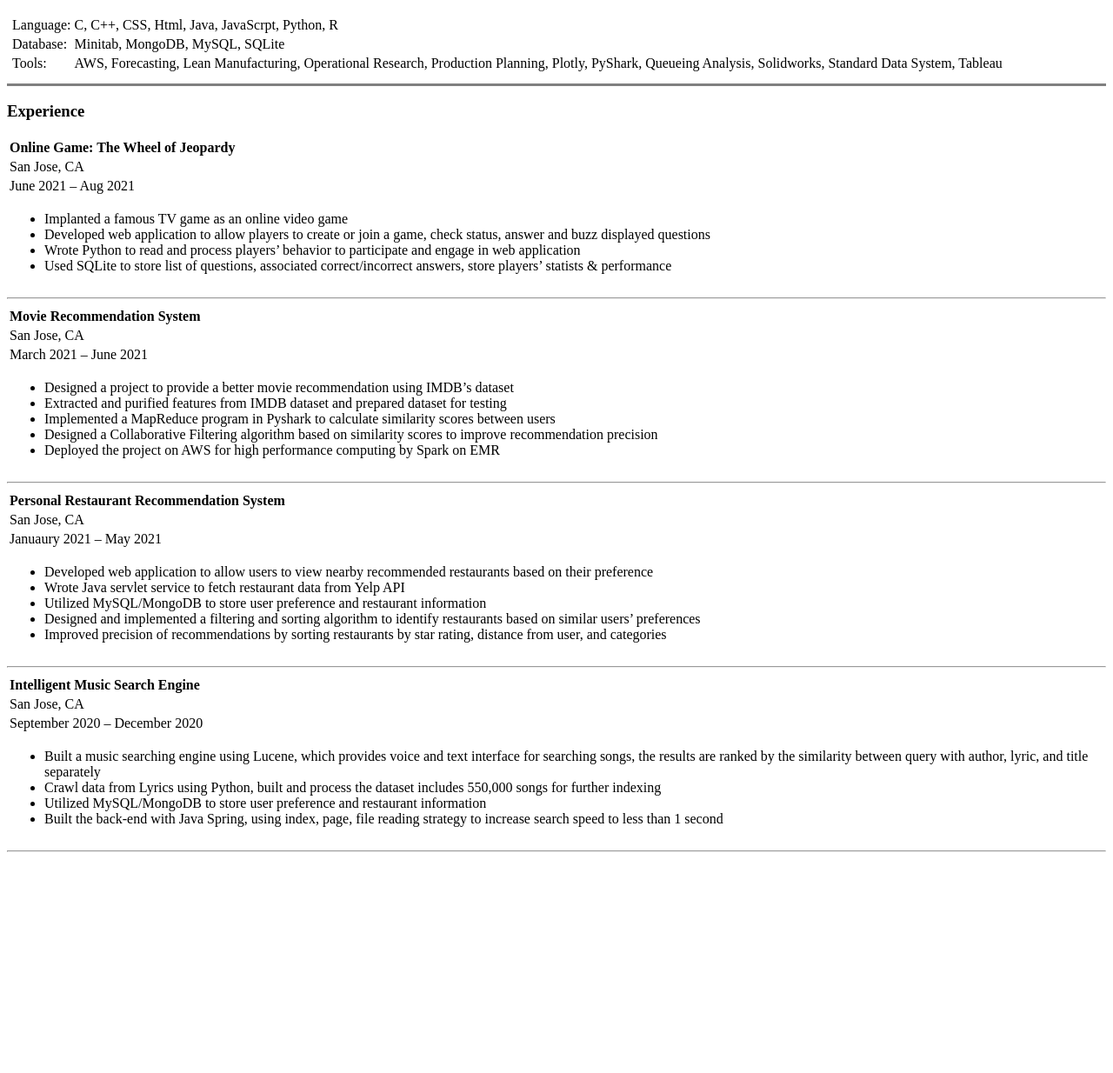
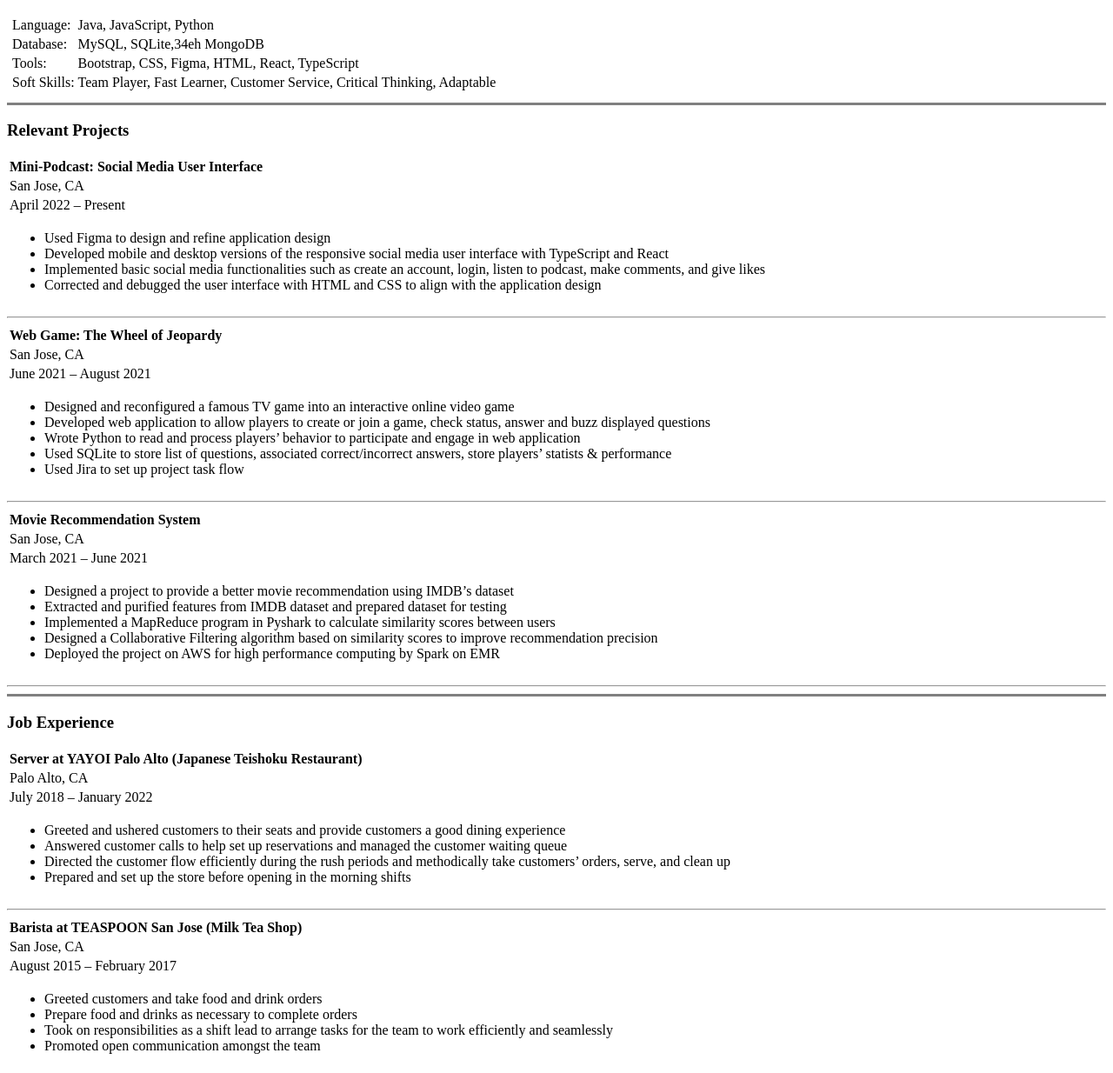
Before and after one commit to theAceChen/resume, a plain HTML site: page index.html in a window 1280 px wide. Shown: the part 480-1714 px from the top of the page at 87% size. Before the commit the page ends 1468 px from the top, so only its background shows below. Drawn offline with Linux system fonts and the light colour scheme.

Commit message:
Update index.html

```diff
--- a/index.html
+++ b/index.html
@@ -54,17 +54,20 @@
         <table>
           <tr>
             <td>Language: </td>
-            <td>C, C++, CSS, Html, Java, JavaScrpt, Python, R</td>
+            <td>Java, JavaScript, Python</td>
           </tr>
           <tr>
             <td>Database: </td>
-            <td>Minitab, MongoDB, MySQL, SQLite</td>
+            <td>MySQL, SQLite,34eh MongoDB</td>
           </tr>
           <tr>
             <td>Tools: </td>
-            <td>AWS, Forecasting, Lean Manufacturing, Operational Research, Production Planning, Plotly, PyShark, Queueing Analysis, Solidworks, Standard Data System, Tableau</td>
+            <td>Bootstrap, CSS, Figma, HTML, React, TypeScript</td>
           </tr>
-
+          <tr>
+            <td>Soft Skills: </td>
+            <td>Team Player, Fast Learner, Customer Service, Critical Thinking, Adaptable</td>
+          </tr>
 
         </table>
       </td>
@@ -73,23 +76,44 @@
   <hr size="3" noshade>
 
 
-  <h3>Experience</h3>
-  <table>
+  <h3>Relevant Projects</h3>
+   <table>
     <tr>
-      <td><strong>Online Game: The Wheel of Jeopardy</strong></td>
+      <td><strong>Mini-Podcast: Social Media User Interface</strong></td>
     <tr>
       <td>San Jose, CA</td>
     </tr>
     <tr>
-      <td>June 2021 – Aug 2021</td>
+      <td>April 2022 – Present</td>
     </tr>
     <td>
       <ul>
-        <li>Implanted a famous TV game as an online video game </li>
-        <li>Developed web application to allow players to create or join a game, check status, answer and buzz displayed
-          questions</li>
+        <li>Used Figma to design and refine application design</li>
+        <li>Developed mobile and desktop versions of the responsive social media user interface with TypeScript and React</li>
+        <li>Implemented basic social media functionalities such as create an account, login, listen to podcast, make comments, and give likes</li>
+        <li>Corrected and debugged the user interface with HTML and CSS to align with the application design</li>
+      </ul>
+    </td>
+    </tr>
+  </table>
+  <hr>
+
+  <table>
+    <tr>
+      <td><strong>Web Game: The Wheel of Jeopardy</strong></td>
+    <tr>
+      <td>San Jose, CA</td>
+    </tr>
+    <tr>
+      <td>June 2021 – August 2021</td>
+    </tr>
+    <td>
+      <ul>
+        <li>Designed and reconfigured a famous TV game into an interactive online video game</li>
+        <li>Developed web application to allow players to create or join a game, check status, answer and buzz displayed questions</li>
         <li>Wrote Python to read and process players’ behavior to participate and engage in web application</li>
         <li>Used SQLite to store list of questions, associated correct/incorrect answers, store players’ statists & performance</li>
+        <li>Used Jira to set up project task flow</li>
       </ul>
     </td>
     </tr>
@@ -118,23 +142,25 @@
   </table>
   <hr>
 
-  <table>
+ <hr size="3" noshade>
+
+
+  <h3>Job Experience</h3>
+   <table>
     <tr>
-      <td><strong>Personal Restaurant Recommendation System</strong></td>
+      <td><strong>Server at YAYOI Palo Alto (Japanese Teishoku Restaurant)</strong></td>
     <tr>
-      <td>San Jose, CA</td>
+      <td>Palo Alto, CA</td>
     </tr>
     <tr>
-      <td>Januaury 2021 – May 2021</td>
+      <td>July 2018 – January 2022</td>
     </tr>
     <td>
       <ul>
-        <li>Developed web application to allow users to view nearby recommended restaurants based on their preference </li>
-        <li>Wrote Java servlet service to fetch restaurant data from Yelp API</li>
-        <li>Utilized MySQL/MongoDB to store user preference and restaurant information</li>
-        <li>Designed and implemented a filtering and sorting algorithm to identify restaurants based on similar users’
-          preferences</li>
-        <li>Improved precision of recommendations by sorting restaurants by star rating, distance from user, and categories</li>
+        <li>Greeted and ushered customers to their seats and provide customers a good dining experience</li>
+        <li>Answered customer calls to help set up reservations and managed the customer waiting queue</li>
+        <li>Directed the customer flow efficiently during the rush periods and methodically take customers’ orders, serve, and clean up</li>
+        <li>Prepared and set up the store before opening in the morning shifts</li>
       </ul>
     </td>
     </tr>
@@ -143,27 +169,26 @@
 
   <table>
     <tr>
-      <td><strong>Intelligent Music Search Engine</strong></td>
+      <td><strong>Barista at TEASPOON San Jose (Milk Tea Shop)</strong></td>
     <tr>
       <td>San Jose, CA</td>
     </tr>
     <tr>
-      <td>September 2020 – December 2020</td>
+      <td>August 2015 – February 2017</td>
     </tr>
     <td>
       <ul>
-        <li>Built a music searching engine using Lucene, which provides voice and text interface for searching songs, the
-          results are ranked by the similarity between query with author, lyric, and title separately </li>
-        <li>Crawl data from Lyrics using Python, built and process the dataset includes 550,000 songs for further indexing</li>
-        <li>Utilized MySQL/MongoDB to store user preference and restaurant information</li>
-        <li>Built the back-end with Java Spring, using index, page, file reading strategy to increase search speed to less than
-          1 second</li>
+        <li>Greeted customers and take food and drink orders</li>
+        <li>Prepare food and drinks as necessary to complete orders</li>
+        <li>Took on responsibilities as a shift lead to arrange tasks for the team to work efficiently and seamlessly</li>
+        <li>Promoted open communication amongst the team</li>
       </ul>
     </td>
     </tr>
   </table>
   <hr>
 
+
 </body>
 
 </html>
```
